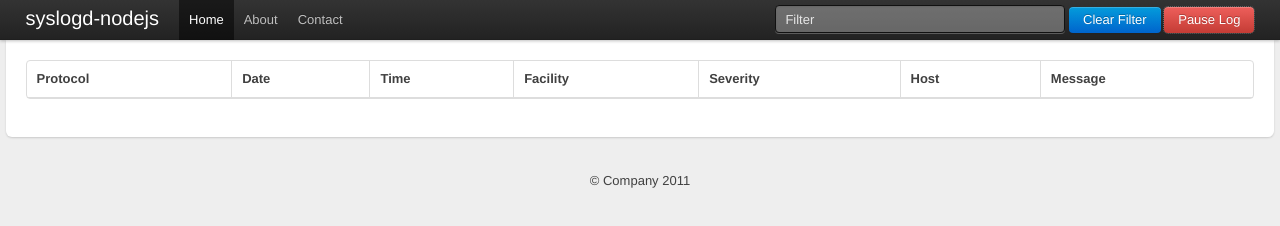
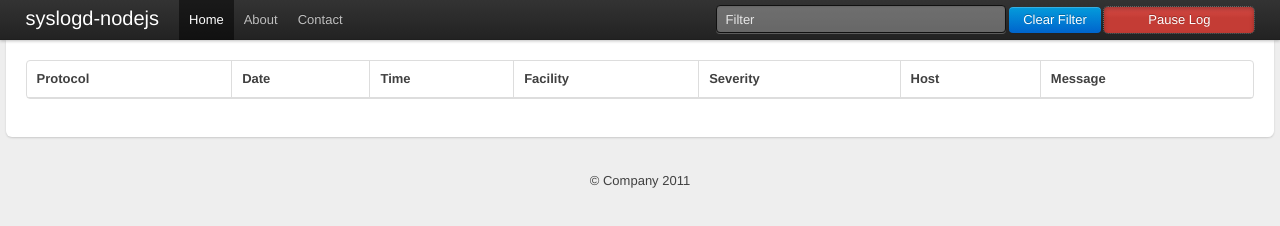
Before and after one commit to crahles/syslogd-nodejs, a website: page public/index.html in a window 1280 px wide. Both pictures are taken after a click on the button "Pause Log". Drawn offline with nearby package versions, Linux system fonts and the light colour scheme; no server answers.

Commit message:
added pause logging feature

```diff
--- a/public/css/overrides.min.css
+++ b/public/css/overrides.min.css
@@ -34,3 +34,27 @@ body {
 .topbar .btn {
   border: 0;
 }
+
+.long_btn {
+  width:150px;
+}
+
+.toggle {
+  background-position: 0 -15px;
+  color: #333;
+  background-color: #0064cd;
+  background-repeat: repeat-x;
+  background-image: -khtml-gradient(linear, left top, left bottom, from(#049cdb), to(#0064cd));
+  background-image: -moz-linear-gradient(top, #049cdb, #0064cd);
+  background-image: -ms-linear-gradient(top, #049cdb, #0064cd);
+  background-image: -webkit-gradient(linear, left top, left bottom, color-stop(0%, #049cdb), color-stop(100%, #0064cd));
+  background-image: -webkit-linear-gradient(top, #049cdb, #0064cd);
+  background-image: -o-linear-gradient(top, #049cdb, #0064cd);
+  background-image: linear-gradient(top, #049cdb, #0064cd);
+  filter: progid:DXImageTransform.Microsoft.gradient(startColorstr='#bfbfbf', endColorstr='#bfbfbf', GradientType=0);
+  color: #333;
+  text-decoration: none;
+  -webkit-box-shadow: inset 0 2px 4px rgba(0, 0, 0, 0.25), 0 1px 2px rgba(0, 0, 0, 0.05);
+  -moz-box-shadow: inset 0 2px 4px rgba(0, 0, 0, 0.25), 0 1px 2px rgba(0, 0, 0, 0.05);
+  box-shadow: inset 0 2px 4px rgba(0, 0, 0, 0.25), 0 1px 2px rgba(0, 0, 0, 0.05);
+}
--- a/public/index.html
+++ b/public/index.html
@@ -42,7 +42,7 @@
           <div class="pull-right" style="margin: 5px 0 0 0;">
             <input class="span5" id="filter" type="text" placeholder="Filter">
             <button class="btn primary" id="clearFilter">Clear Filter</button>
-            <button class="btn danger" >Pause Log</button>
+            <button class="btn long_btn" id="pauseLog">Pause Log</button>
           </div>
         </div>
       </div>
--- a/public/js/main.js
+++ b/public/js/main.js
@@ -2,8 +2,9 @@ $(function(){
   syslog = Syslogd();
   syslog.connect();
 
-  $('#btn_hold').click(function(){
-    $(this).toggleClass("down");
+  $('#pauseLog').click(function(){
+    $(this).toggleClass("toggle");
+    $(this).toggleClass("danger");
   });
 
   $('#clearFilter').click(function(){
@@ -29,6 +30,8 @@ var Syslogd = function(){
 
   function refreshTable(data) {
     var json = jQuery.parseJSON(data);
+
+    if (!logIsPaused()) {
       var filter = getFilterValue();
 
       if (!filterEmpty(filter) && dataMatchingFilter(data)) {
@@ -38,9 +41,15 @@ var Syslogd = function(){
       }
       trimLines(99);
     }
+  }
+
 
   function getFilterValue() {
     return $('#filter').attr('value') == undefined ? '' : $('#filter').attr('value');
+  }
+
+  function logIsPaused() {
+    return $('#pauseLog').hasClass('toggle');
   }
 
   function filterEmpty(filterValue) {
```
Lines whose indentation alone changed are shown as unchanged.
